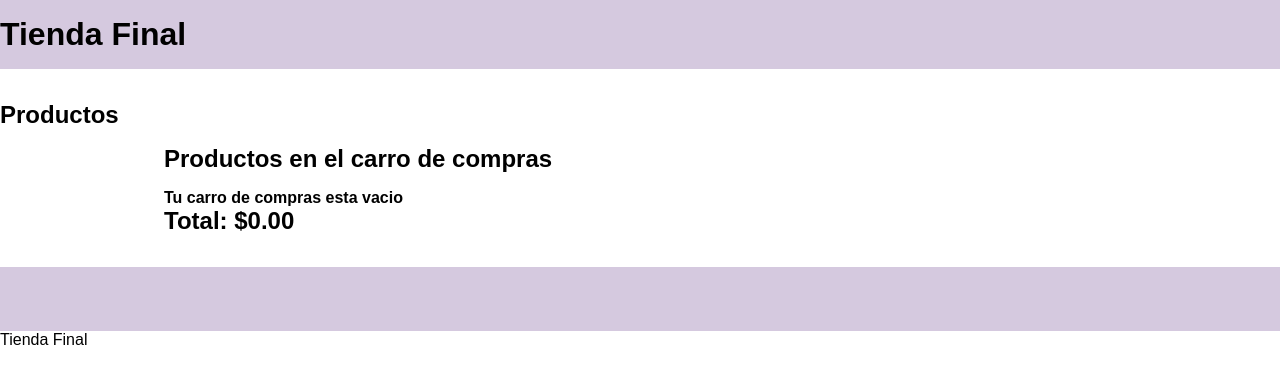
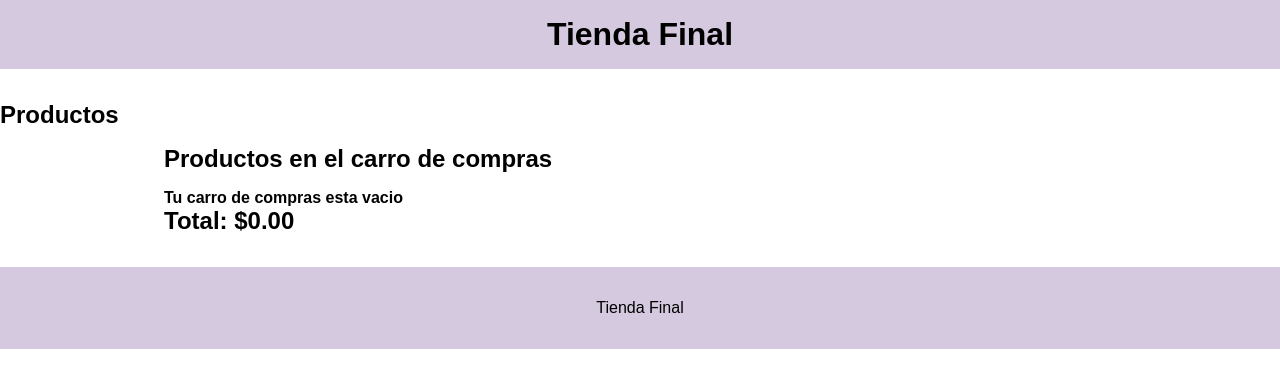
Before and after one commit to Dimavi2804/Entrega-final-JS, a plain HTML site: page index.html in a window 1280 px wide. Drawn offline with nearby package versions, Linux system fonts and the light colour scheme; no server answers.

Commit message:
correccion footer

```diff
--- a/css/main.css
+++ b/css/main.css
@@ -30,6 +30,7 @@ h1, h2, h3, h4, h5, h6 {
     background-color: var(--clr-primary);
     color: var(--clr-black);
     padding-block: 1rem;
+    text-align: center;
 }
 
 .main {
@@ -119,5 +120,6 @@ h1, h2, h3, h4, h5, h6 {
 .footer {
     background-color: var(--clr-primary);
     color: var(--clr-black);
+    text-align: center;
     padding-block: 2rem;
 }
--- a/index.html
+++ b/index.html
@@ -36,7 +36,7 @@
         </section>
     </main>
 
-    <footer class="footer"></footer>
+    <footer class="footer">
         <div class="contendor">
             <p>Tienda Final</p>
         </div>
```
